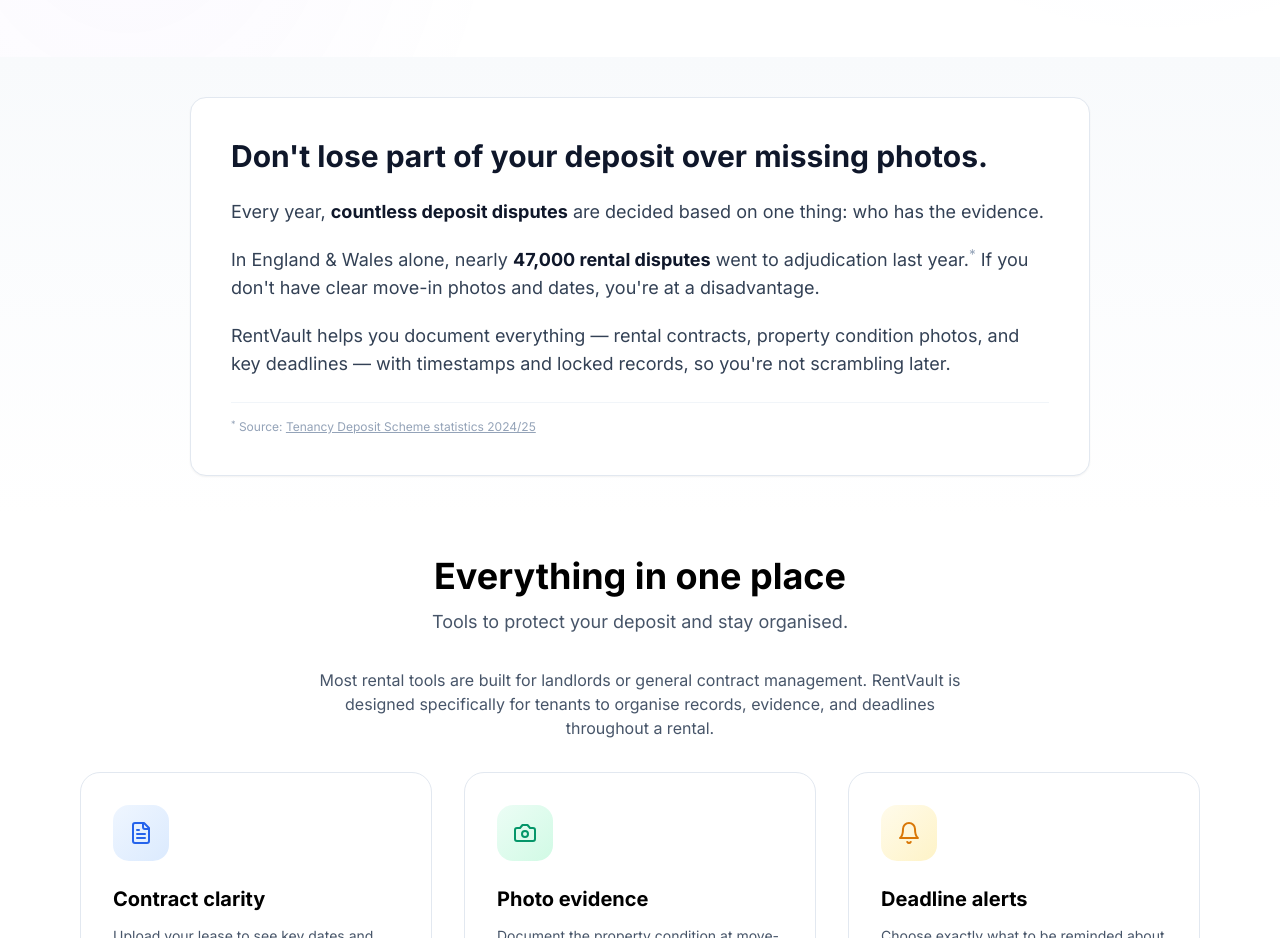
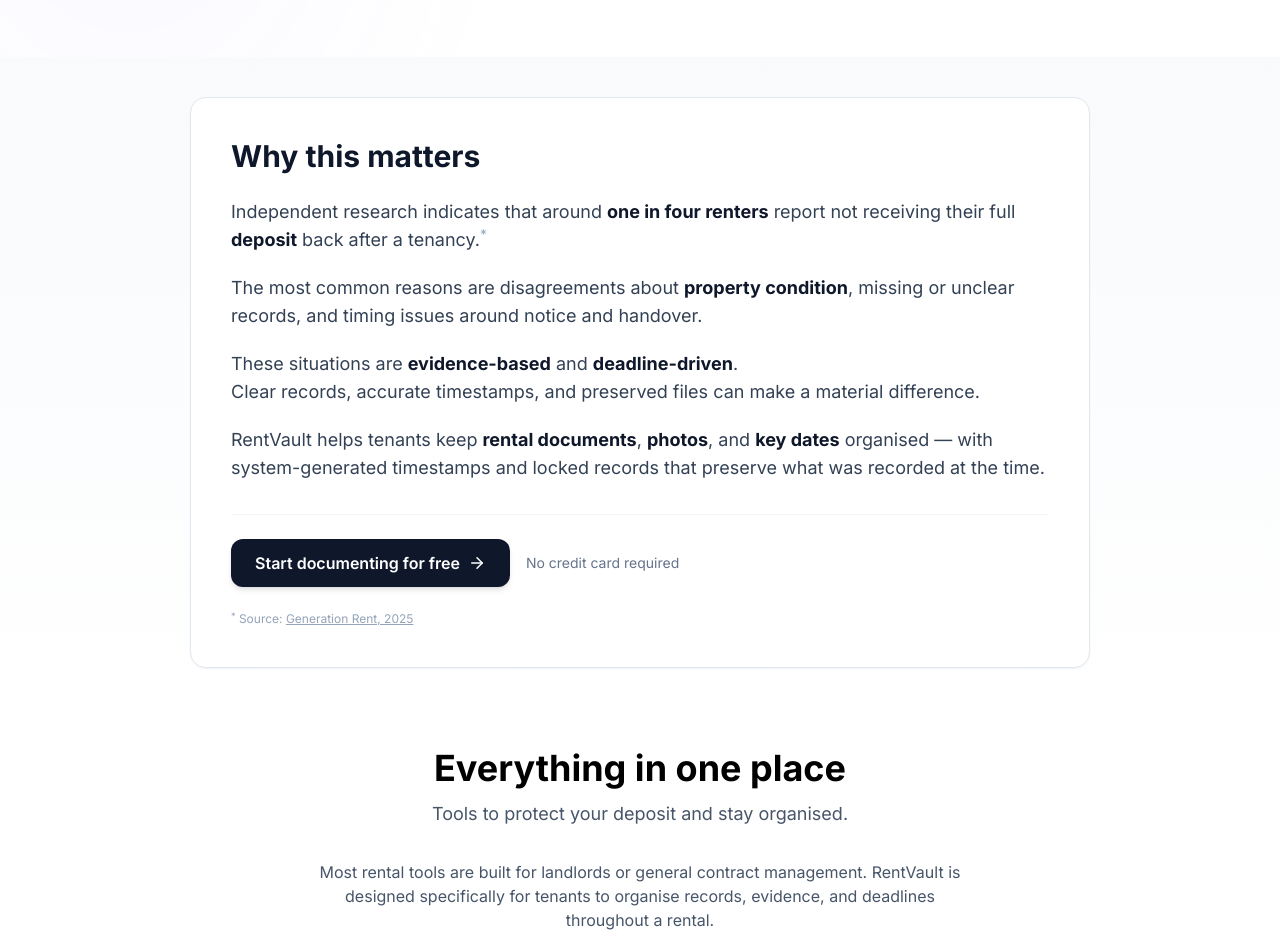
Before and after one commit to pipiagiorgi-rgb/guard-rent, a Next.js app: page / in a window 1280 px wide. Shown: the part 920-1858 px from the top of the page. Built offline with nearby package versions, Linux system fonts and the light colour scheme; no server answers.

Commit message:
Update 'Why this matters' section with new copy, SEO keywords, and CTA button

```diff
--- a/src/app/page.tsx
+++ b/src/app/page.tsx
@@ -126,38 +126,57 @@
                     <div className="max-w-[900px] mx-auto">
                         <div className="bg-white rounded-2xl border border-slate-200 p-8 md:p-10 shadow-sm">
                             <h2 className="text-2xl md:text-3xl font-bold mb-6 text-slate-900">
-                                Don't lose part of your deposit over missing photos.
+                                Why this matters
                             </h2>
                             <div className="space-y-5">
                                 <p className="text-slate-700 leading-relaxed text-base md:text-lg">
-                                    Every year, <strong className="text-slate-900">countless deposit disputes</strong> are
-                                    decided based on one thing: who has the evidence.
+                                    Independent research indicates that around <strong className="text-slate-900">one in four renters</strong> report
+                                    not receiving their full <strong className="text-slate-900">deposit</strong> back after a tenancy.<sup className="text-slate-400">*</sup>
                                 </p>
                                 <p className="text-slate-700 leading-relaxed text-base md:text-lg">
-                                    In England & Wales alone, nearly <strong className="text-slate-900">47,000 rental disputes</strong> went
-                                    to adjudication last year.<sup className="text-slate-400">*</sup> If you don't have
-                                    clear move-in photos and dates, you're at a disadvantage.
+                                    The most common reasons are disagreements about <strong className="text-slate-900">property condition</strong>,
+                                    missing or unclear records, and timing issues around notice and handover.
                                 </p>
                                 <p className="text-slate-700 leading-relaxed text-base md:text-lg">
-                                    RentVault helps you document everything — rental contracts, property condition photos,
-                                    and key deadlines — with timestamps and locked records, so you're not scrambling later.
+                                    These situations are <strong className="text-slate-900">evidence-based</strong> and <strong className="text-slate-900">deadline-driven</strong>.
+                                    <br />
+                                    Clear records, accurate timestamps, and preserved files can make a material difference.
+                                </p>
+                                <p className="text-slate-700 leading-relaxed text-base md:text-lg">
+                                    RentVault helps tenants keep <strong className="text-slate-900">rental documents</strong>, <strong className="text-slate-900">photos</strong>,
+                                    and <strong className="text-slate-900">key dates</strong> organised — with system-generated timestamps and locked records
+                                    that preserve what was recorded at the time.
                                 </p>
                             </div>
+
+                            {/* CTA Button */}
+                            <div className="mt-8 pt-6 border-t border-slate-100 flex flex-col sm:flex-row items-start sm:items-center gap-4">
+                                <Link
+                                    href="/vault"
+                                    className="inline-flex items-center gap-2 px-6 py-3 bg-slate-900 text-white rounded-xl font-semibold hover:bg-slate-800 transition-all hover:scale-[1.02] active:scale-[0.98] shadow-md"
+                                >
+                                    Start documenting for free
+                                    <ArrowRight size={18} />
+                                </Link>
+                                <span className="text-sm text-slate-500">No credit card required</span>
+                            </div>
+
                             {/* Source footnote */}
-                            <p className="text-xs text-slate-400 mt-6 pt-4 border-t border-slate-100">
+                            <p className="text-xs text-slate-400 mt-6">
                                 <sup>*</sup> Source:{' '}
                                 <a
-                                    href="https://www.tenancydepositscheme.com/resources/statistics/"
+                                    href="https://www.generationrent.org/"
                                     target="_blank"
                                     rel="noopener noreferrer"
                                     className="underline hover:text-slate-600"
                                 >
-                                    Tenancy Deposit Scheme statistics 2024/25
+                                    Generation Rent, 2025
                                 </a>
                             </p>
                         </div>
                     </div>
                 </section>
+
 
                 {/* Features Section */}
                 <section className="py-8 md:py-10 px-4 md:px-6">
```
